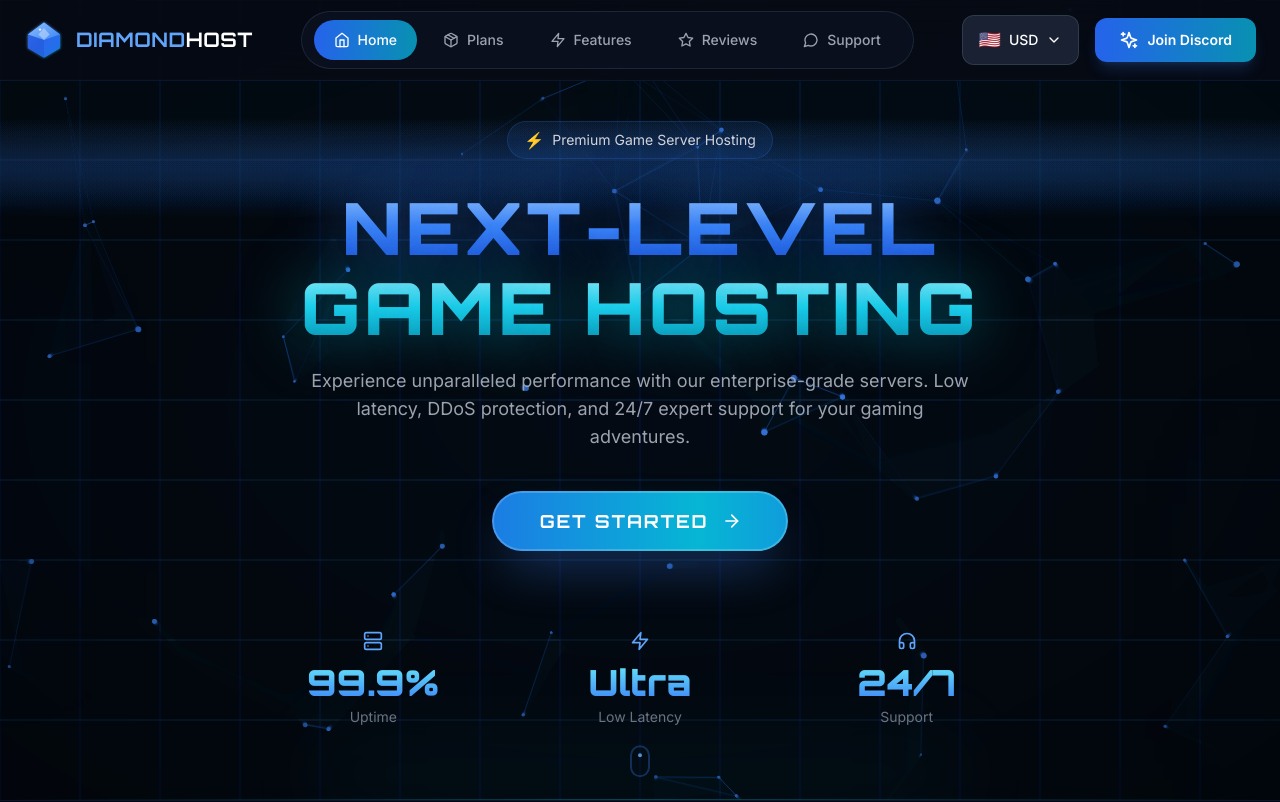
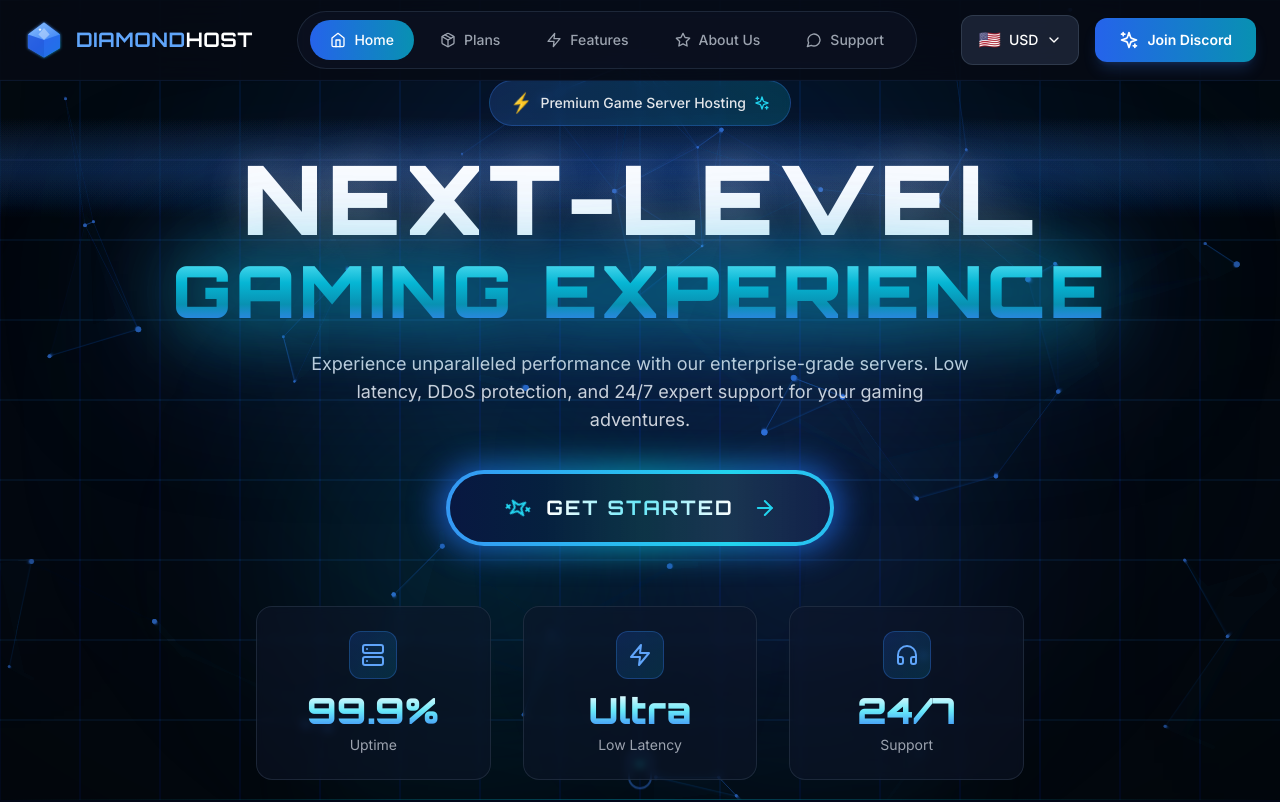
Before and after one commit to MUNEEB8-jutt/diamondhost, a Next.js app: page / in a window 1280 px wide. Shown: the top 802 px of the page. Built offline with nearby package versions, Linux system fonts and the light colour scheme.

Commit message:
Enhanced Hero section with white/blue glow text, improved About Us page, added Features and About Us nav items

```diff
--- /dev/null
+++ b/app/components/AboutUs.tsx
@@ -0,0 +1,156 @@
+'use client'
+
+import { motion } from 'framer-motion'
+import { Diamond, Shield, Zap, Globe, Users, Heart, Rocket, Server, Headphones } from 'lucide-react'
+import Reviews from './Reviews'
+import PaymentMethods from './PaymentMethods'
+
+const stats = [
+  { icon: Users, value: '500+', label: 'Happy Gamers' },
+  { icon: Server, value: '99.9%', label: 'Uptime' },
+  { icon: Globe, value: '3', label: 'Global Locations' },
+  { icon: Headphones, value: '24/7', label: 'Support' },
+]
+
+const values = [
+  {
+    icon: Shield,
+    title: 'Reliability',
+    description: 'Your server stays online with our enterprise-grade infrastructure and DDoS protection.',
+  },
+  {
+    icon: Zap,
+    title: 'Performance',
+    description: 'AMD EPYC & Intel Platinum processors ensure lag-free gaming experience.',
+  },
+  {
+    icon: Heart,
+    title: 'Customer First',
+    description: 'We prioritize your needs with responsive support and flexible plans.',
+  },
+  {
+    icon: Rocket,
+    title: 'Innovation',
+    description: 'Constantly upgrading our systems to deliver cutting-edge hosting solutions.',
+  },
+]
+
+export default function AboutUs() {
+  return (
+    <>
+      {/* Hero Section */}
+      <section className="py-20 px-4 relative z-10">
+        <div className="container mx-auto">
+          {/* Header */}
+          <motion.div
+            initial={{ opacity: 0, y: 30 }}
+            whileInView={{ opacity: 1, y: 0 }}
+            transition={{ duration: 0.6 }}
+            viewport={{ once: true }}
+            className="text-center mb-16"
+          >
+            <motion.span
+              initial={{ opacity: 0, scale: 0.8 }}
+              whileInView={{ opacity: 1, scale: 1 }}
+              viewport={{ once: true }}
+              className="inline-flex items-center gap-2 bg-blue-500/10 border border-blue-500/30 rounded-full px-4 py-1.5 text-blue-400 text-sm mb-6"
+            >
+              <Diamond className="h-4 w-4" />
+              <span>About Diamond Host</span>
+            </motion.span>
+            <h1 className="text-4xl md:text-6xl font-bold mb-6">
+              <span className="text-white">Premium Hosting,</span>
+              <br />
+              <span className="bg-gradient-to-r from-blue-400 via-cyan-400 to-blue-400 bg-clip-text text-transparent">
+                Exceptional Experience
+              </span>
+            </h1>
+            <p className="text-gray-400 max-w-3xl mx-auto text-lg leading-relaxed">
+              Diamond Host was founded with a simple mission: to provide gamers with the most reliable,
+              high-performance Minecraft server hosting at affordable prices. We believe every player
+              deserves a lag-free, seamless gaming experience.
+            </p>
+          </motion.div>
+
+          {/* Stats */}
+          <motion.div
+            initial={{ opacity: 0, y: 30 }}
+            whileInView={{ opacity: 1, y: 0 }}
+            transition={{ duration: 0.6, delay: 0.2 }}
+            viewport={{ once: true }}
+            className="grid grid-cols-2 md:grid-cols-4 gap-4 md:gap-6 mb-16"
+          >
+            {stats.map((stat, index) => (
+              <motion.div
+                key={stat.label}
+                initial={{ opacity: 0, scale: 0.8 }}
+                whileInView={{ opacity: 1, scale: 1 }}
+                transition={{ delay: 0.3 + index * 0.1 }}
+                viewport={{ once: true }}
+                whileHover={{ y: -5, scale: 1.02 }}
+                className="bg-gradient-to-br from-slate-900/90 to-slate-800/50 backdrop-blur-xl rounded-2xl p-6 border border-blue-500/20 text-center group"
+              >
+                <div className="w-14 h-14 mx-auto mb-4 rounded-xl bg-gradient-to-br from-blue-600 to-cyan-600 flex items-center justify-center group-hover:scale-110 transition-transform">
+                  <stat.icon className="h-7 w-7 text-white" />
+                </div>
+                <p className="text-3xl md:text-4xl font-bold text-white mb-1">{stat.value}</p>
+                <p className="text-gray-500 text-sm">{stat.label}</p>
+              </motion.div>
+            ))}
+          </motion.div>
+
+          {/* Our Values */}
+          <motion.div
+            initial={{ opacity: 0, y: 30 }}
+            whileInView={{ opacity: 1, y: 0 }}
+            transition={{ duration: 0.6 }}
+            viewport={{ once: true }}
+          >
+            <div className="text-center mb-12">
+              <motion.span
+                initial={{ opacity: 0, scale: 0.8 }}
+                whileInView={{ opacity: 1, scale: 1 }}
+                viewport={{ once: true }}
+                className="inline-flex items-center gap-2 bg-cyan-500/10 border border-cyan-500/30 rounded-full px-4 py-1.5 text-cyan-400 text-sm mb-4"
+              >
+                <Heart className="h-4 w-4" />
+                <span>What We Stand For</span>
+              </motion.span>
+              <h2 className="text-3xl md:text-4xl font-bold text-white">Our Core Values</h2>
+            </div>
+
+            <div className="grid grid-cols-1 md:grid-cols-2 gap-6 max-w-4xl mx-auto">
+              {values.map((value, index) => (
+                <motion.div
+                  key={value.title}
+                  initial={{ opacity: 0, y: 30 }}
+                  whileInView={{ opacity: 1, y: 0 }}
+                  transition={{ duration: 0.5, delay: index * 0.1 }}
+                  viewport={{ once: true }}
+                  whileHover={{ y: -5 }}
+                  className="bg-gradient-to-br from-slate-900/80 to-slate-800/50 backdrop-blur-xl rounded-2xl p-6 border border-slate-700/50 hover:border-blue-500/30 transition-all group"
+                >
+                  <div className="flex items-start gap-4">
+                    <div className="w-12 h-12 rounded-xl bg-gradient-to-br from-blue-600/20 to-cyan-600/20 border border-blue-500/30 flex items-center justify-center flex-shrink-0 group-hover:from-blue-600 group-hover:to-cyan-600 transition-all">
+                      <value.icon className="h-6 w-6 text-blue-400 group-hover:text-white transition-colors" />
+                    </div>
+                    <div>
+                      <h3 className="text-xl font-bold text-white mb-2">{value.title}</h3>
+                      <p className="text-gray-400 text-sm leading-relaxed">{value.description}</p>
+                    </div>
+                  </div>
+                </motion.div>
+              ))}
+            </div>
+          </motion.div>
+        </div>
+      </section>
+
+      {/* Reviews Section */}
+      <Reviews />
+
+      {/* Payment Methods Section */}
+      <PaymentMethods />
+    </>
+  )
+}
--- a/app/components/Header.tsx
+++ b/app/components/Header.tsx
@@ -48,7 +48,7 @@ const navItems = [
   { href: '/', label: 'Home', icon: Home },
   { href: '/plans', label: 'Plans', icon: Package },
   { href: '/features', label: 'Features', icon: Zap },
-  { href: '/reviews', label: 'Reviews', icon: Star },
+  { href: '/about', label: 'About Us', icon: Star },
   { href: '/support', label: 'Support', icon: MessageCircle },
 ]
 
--- a/app/components/Hero.tsx
+++ b/app/components/Hero.tsx
@@ -1,53 +1,76 @@
 'use client'
 
 import { motion } from 'framer-motion'
-import { ArrowRight, Server, Zap, Headphones } from 'lucide-react'
+import { ArrowRight, Server, Zap, Headphones, Sparkles } from 'lucide-react'
 import Link from 'next/link'
 
 export default function Hero() {
   return (
-    <section className="min-h-screen flex flex-col items-center justify-center px-4 pt-20 pb-8 relative">
+    <section className="min-h-screen flex flex-col items-center justify-center px-4 pt-20 pb-8 relative overflow-hidden">
+      {/* Extra glow effects */}
+      <div className="absolute top-1/3 left-1/2 -translate-x-1/2 -translate-y-1/2 w-[600px] h-[600px] bg-blue-600/20 rounded-full blur-[150px] pointer-events-none" />
+      <div className="absolute top-1/2 left-1/4 w-[300px] h-[300px] bg-cyan-500/15 rounded-full blur-[100px] pointer-events-none" />
+      <div className="absolute top-1/2 right-1/4 w-[300px] h-[300px] bg-blue-500/15 rounded-full blur-[100px] pointer-events-none" />
+
       <div className="container mx-auto text-center relative z-10">
         {/* Badge */}
         <motion.div
           initial={{ opacity: 0, y: 20 }}
           animate={{ opacity: 1, y: 0 }}
           transition={{ duration: 0.5 }}
-          className="inline-flex items-center gap-2 bg-blue-500/10 border border-blue-500/20 rounded-full px-4 py-1.5 mb-8"
+          className="inline-flex items-center gap-2 bg-gradient-to-r from-blue-500/20 to-cyan-500/20 border border-blue-500/30 rounded-full px-5 py-2 mb-6 backdrop-blur-sm"
         >
-          <span className="text-yellow-400">⚡</span>
-          <span className="text-sm text-gray-300">Premium Game Server Hosting</span>
+          <motion.span
+            animate={{ rotate: [0, 15, -15, 0] }}
+            transition={{ duration: 2, repeat: Infinity }}
+            className="text-yellow-400 text-lg"
+          >
+            ⚡
+          </motion.span>
+          <span className="text-sm text-gray-200 font-medium">Premium Game Server Hosting</span>
+          <Sparkles className="h-4 w-4 text-cyan-400" />
         </motion.div>
 
-        {/* Main Heading - Orbitron font with glow */}
+        {/* Main Heading */}
         <motion.h1
           initial={{ opacity: 0, y: 30 }}
           animate={{ opacity: 1, y: 0 }}
           transition={{ duration: 0.6, delay: 0.1 }}
-          className="mb-6 font-orbitron"
+          className="mb-6 font-orbitron relative"
         >
-          <span
-            className="block text-5xl md:text-6xl lg:text-7xl font-black tracking-wider mb-2"
+          {/* NEXT-LEVEL - White */}
+          <motion.span
+            className="block text-5xl md:text-7xl lg:text-8xl font-black tracking-wider text-white relative"
             style={{
-              background: 'linear-gradient(180deg, #93c5fd 0%, #3b82f6 50%, #1d4ed8 100%)',
-              WebkitBackgroundClip: 'text',
-              WebkitTextFillColor: 'transparent',
-              textShadow: '0 0 60px rgba(59, 130, 246, 0.6)',
+              textShadow: '0 0 40px rgba(255, 255, 255, 0.3), 0 0 80px rgba(255, 255, 255, 0.1)',
             }}
           >
             NEXT-LEVEL
-          </span>
-          <span
-            className="block text-5xl md:text-6xl lg:text-7xl font-black tracking-wider"
+          </motion.span>
+
+          {/* GAMING EXPERIENCE - Blue with glow */}
+          <div className="relative mt-2">
+            {/* Glow behind */}
+            <motion.div
+              className="absolute inset-0 blur-2xl opacity-70"
+              animate={{ opacity: [0.5, 0.8, 0.5] }}
+              transition={{ duration: 3, repeat: Infinity }}
+            >
+              <span className="block text-4xl md:text-6xl lg:text-7xl font-black text-cyan-500">GAMING EXPERIENCE</span>
+            </motion.div>
+
+            <motion.span
+              className="block text-4xl md:text-6xl lg:text-7xl font-black tracking-wider relative"
               style={{
-              background: 'linear-gradient(180deg, #a5f3fc 0%, #22d3ee 50%, #0891b2 100%)',
+                background: 'linear-gradient(180deg, #67e8f9 0%, #06b6d4 40%, #0891b2 70%, #3b82f6 100%)',
                 WebkitBackgroundClip: 'text',
                 WebkitTextFillColor: 'transparent',
-              textShadow: '0 0 60px rgba(6, 182, 212, 0.6)',
+                filter: 'drop-shadow(0 0 40px rgba(6, 182, 212, 0.8)) drop-shadow(0 0 80px rgba(59, 130, 246, 0.5))',
               }}
             >
-            GAME HOSTING
-          </span>
+              GAMING EXPERIENCE
+            </motion.span>
+          </div>
         </motion.h1>
 
         {/* Subtitle */}
@@ -55,59 +78,100 @@ export default function Hero() {
           initial={{ opacity: 0, y: 30 }}
           animate={{ opacity: 1, y: 0 }}
           transition={{ duration: 0.6, delay: 0.2 }}
-          className="text-gray-400 text-base md:text-lg max-w-2xl mx-auto mb-10 leading-relaxed"
+          className="text-gray-300 text-base md:text-lg max-w-2xl mx-auto mb-10 leading-relaxed"
         >
           Experience unparalleled performance with our enterprise-grade servers.
           Low latency, DDoS protection, and 24/7 expert support for your gaming adventures.
         </motion.p>
 
-        {/* CTA Button - Single with cool animation */}
+        {/* CTA Button - Enhanced */}
         <motion.div
           initial={{ opacity: 0, y: 30 }}
           animate={{ opacity: 1, y: 0 }}
           transition={{ duration: 0.6, delay: 0.3 }}
-          className="flex justify-center items-center mb-20"
+          className="flex justify-center items-center mb-16"
         >
           <Link href="/plans">
             <motion.div
-              className="group relative bg-gradient-to-r from-blue-600 via-cyan-500 to-blue-600 bg-[length:200%_100%] text-white font-bold py-4 px-12 rounded-full transition-all duration-500 inline-flex items-center gap-3 shadow-2xl shadow-blue-500/40 overflow-hidden cursor-pointer"
-              whileHover={{
-                scale: 1.08,
-                y: -5,
-                boxShadow: '0 30px 60px -15px rgba(59, 130, 246, 0.5)'
+              className="group relative cursor-pointer"
+              whileHover={{ scale: 1.05 }}
+              whileTap={{ scale: 0.95 }}
+            >
+              {/* Outer glow ring */}
+              <motion.div
+                className="absolute -inset-2 bg-gradient-to-r from-blue-600 via-cyan-500 to-blue-600 rounded-full opacity-75 blur-lg group-hover:opacity-100 transition-opacity"
+                animate={{
+                  scale: [1, 1.05, 1],
                 }}
-              whileTap={{ scale: 0.95 }}
+                transition={{
+                  duration: 2,
+                  repeat: Infinity,
+                  ease: 'easeInOut'
+                }}
+              />
+
+              {/* Animated border */}
+              <motion.div
+                className="absolute -inset-1 bg-gradient-to-r from-blue-500 via-cyan-400 to-blue-500 rounded-full"
                 animate={{
                   backgroundPosition: ['0% 50%', '100% 50%', '0% 50%'],
                 }}
+                style={{ backgroundSize: '200% 200%' }}
                 transition={{
-                backgroundPosition: {
                   duration: 3,
                   repeat: Infinity,
                   ease: 'linear'
-                }
+                }}
+              />
+
+              {/* Button */}
+              <div className="relative bg-slate-950 rounded-full px-10 md:px-14 py-4 md:py-5 flex items-center gap-4 overflow-hidden">
+                {/* Shine effect */}
+                <motion.div
+                  className="absolute inset-0 bg-gradient-to-r from-transparent via-white/10 to-transparent -skew-x-12"
+                  animate={{
+                    x: ['-200%', '200%'],
+                  }}
+                  transition={{
+                    duration: 3,
+                    repeat: Infinity,
+                    ease: 'easeInOut',
+                    repeatDelay: 1
+                  }}
+                />
+
+                {/* Inner glow */}
+                <div className="absolute inset-0 bg-gradient-to-r from-blue-600/20 via-cyan-500/20 to-blue-600/20 group-hover:from-blue-600/30 group-hover:via-cyan-500/30 group-hover:to-blue-600/30 transition-all rounded-full" />
+
+                {/* Sparkle icon */}
+                <motion.div
+                  animate={{ rotate: 360 }}
+                  transition={{ duration: 4, repeat: Infinity, ease: 'linear' }}
+                >
+                  <Sparkles className="h-5 w-5 md:h-6 md:w-6 text-cyan-400 relative z-10" />
+                </motion.div>
+
+                {/* Text */}
+                <span
+                  className="font-orbitron font-bold text-lg md:text-xl tracking-widest relative z-10"
+                  style={{
+                    background: 'linear-gradient(90deg, #ffffff 0%, #67e8f9 50%, #ffffff 100%)',
+                    WebkitBackgroundClip: 'text',
+                    WebkitTextFillColor: 'transparent',
                   }}
                 >
-              {/* Animated ring */}
-              <span className="absolute inset-0 rounded-full border-2 border-white/20 group-hover:border-white/40 group-hover:scale-110 transition-all duration-500" />
-
-              {/* Shine sweep effect */}
-              <span className="absolute inset-0 bg-gradient-to-r from-transparent via-white/30 to-transparent -translate-x-full group-hover:translate-x-full transition-transform duration-1000" />
-
-              {/* Pulse rings on hover */}
-              <span className="absolute inset-0 rounded-full opacity-0 group-hover:opacity-100">
-                <span className="absolute inset-0 rounded-full border border-cyan-400/50 animate-ping" />
+                  GET STARTED
                 </span>
 
-              {/* Button content */}
-              <span className="relative font-orbitron tracking-widest text-lg">GET STARTED</span>
-              <motion.span
-                className="relative"
-                animate={{ x: [0, 5, 0] }}
+                {/* Arrow */}
+                <motion.div
+                  animate={{ x: [0, 8, 0] }}
                   transition={{ duration: 1.5, repeat: Infinity }}
+                  className="relative z-10"
                 >
-                <ArrowRight className="h-5 w-5" />
-              </motion.span>
+                  <ArrowRight className="h-5 w-5 md:h-6 md:w-6 text-cyan-400" />
+                </motion.div>
+              </div>
             </motion.div>
           </Link>
         </motion.div>
@@ -129,20 +193,23 @@ export default function Hero() {
               initial={{ opacity: 0, y: 20 }}
               animate={{ opacity: 1, y: 0 }}
               transition={{ duration: 0.5, delay: 0.5 + index * 0.1 }}
-              className="relative group text-center"
+              whileHover={{ y: -5, scale: 1.05 }}
+              className="relative group text-center bg-slate-900/50 backdrop-blur-sm rounded-2xl p-4 md:p-6 border border-slate-700/50 hover:border-blue-500/30 transition-all"
             >
-              <stat.icon className="h-5 w-5 text-blue-400 mx-auto mb-3" />
+              <div className="w-10 h-10 md:w-12 md:h-12 mx-auto mb-3 rounded-xl bg-gradient-to-br from-blue-600/20 to-cyan-600/20 border border-blue-500/30 flex items-center justify-center group-hover:from-blue-600 group-hover:to-cyan-600 transition-all">
+                <stat.icon className="h-5 w-5 md:h-6 md:w-6 text-blue-400 group-hover:text-white transition-colors" />
+              </div>
               <p
-                className="font-orbitron text-3xl md:text-4xl font-black mb-1"
+                className="font-orbitron text-2xl md:text-4xl font-black mb-1"
                 style={{
-                  background: 'linear-gradient(180deg, #67e8f9 0%, #3b82f6 100%)',
+                  background: 'linear-gradient(180deg, #ffffff 0%, #67e8f9 50%, #3b82f6 100%)',
                   WebkitBackgroundClip: 'text',
                   WebkitTextFillColor: 'transparent',
                 }}
               >
                 {stat.value}
               </p>
-              <p className="text-gray-500 text-xs md:text-sm">{stat.label}</p>
+              <p className="text-gray-400 text-xs md:text-sm">{stat.label}</p>
             </motion.div>
           ))}
         </motion.div>
@@ -158,11 +225,11 @@ export default function Hero() {
         <motion.div
           animate={{ y: [0, 6, 0] }}
           transition={{ duration: 2, repeat: Infinity }}
-          className="w-5 h-8 border-2 border-blue-500/30 rounded-full flex justify-center pt-1.5"
+          className="w-6 h-10 border-2 border-blue-500/40 rounded-full flex justify-center pt-2"
         >
           <motion.div
-            className="w-1 h-1 bg-blue-400 rounded-full"
-            animate={{ opacity: [1, 0.3, 1] }}
+            className="w-1.5 h-1.5 bg-cyan-400 rounded-full"
+            animate={{ opacity: [1, 0.3, 1], y: [0, 8, 0] }}
             transition={{ duration: 2, repeat: Infinity }}
           />
         </motion.div>
```
Also changed, not shown: app/about/page.tsx (renamed from app/reviews/page.tsx, +3 -5 lines), public/ceologo.jpg (added). Lines whose indentation alone changed are shown as unchanged.
